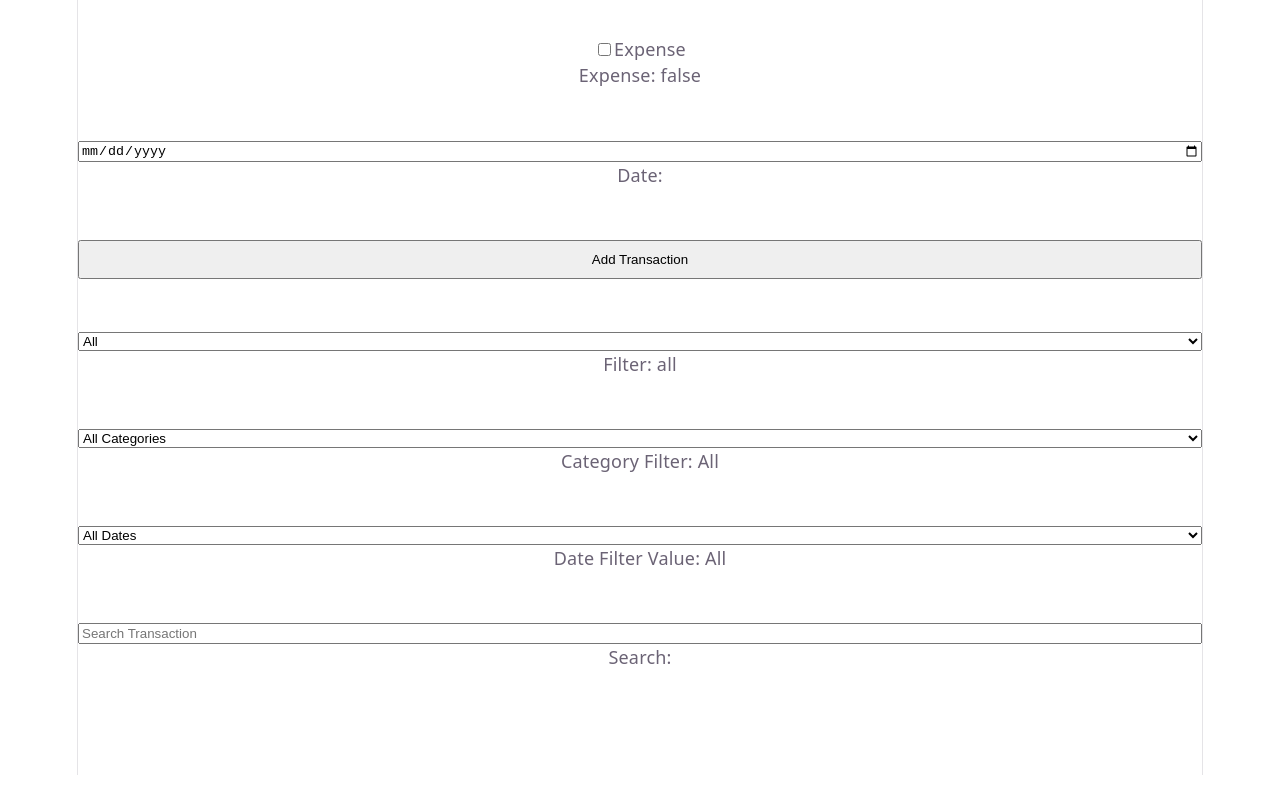
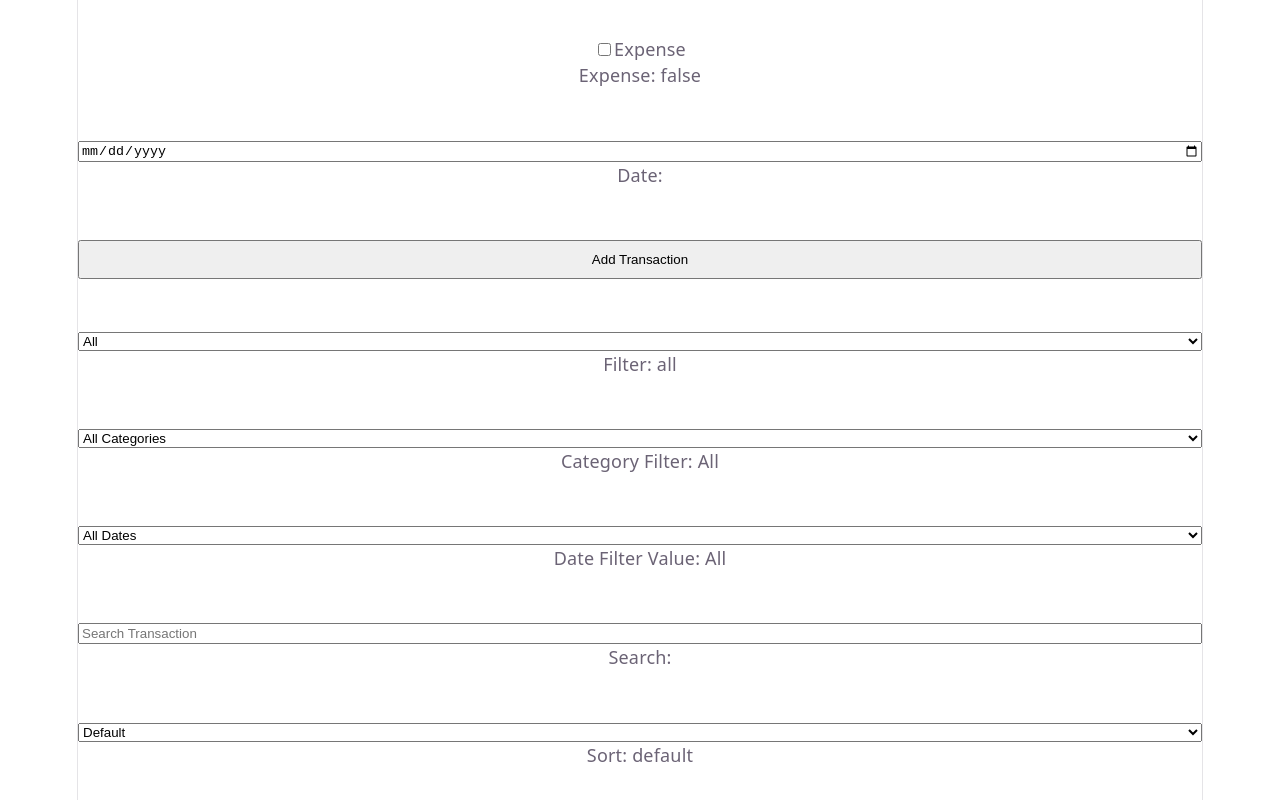
Before and after one commit to abhi12012/expense-tracker-react, a React (Vite) app in the folder expense-tracker-react/: page / in a window 1280 px wide. Shown: the part 605-1405 px from the top of the page. Before the commit the page ends 1380 px from the top, so only its background shows below. Built offline with nearby package versions, Linux system fonts and the light colour scheme.

Commit message:
Add transaction amount sorting

```diff
--- a/expense-tracker-react/src/App.jsx
+++ b/expense-tracker-react/src/App.jsx
@@ -23,6 +23,7 @@ function App() {
   const [categoryFilter, setCategoryFilter] = useState("All");
   const [date, setDate] = useState("");
   const [dateFilter, setDateFilter] = useState("All");
+  const [sortBy, setSortBy] = useState("default");
 
 
 
@@ -242,6 +243,19 @@ const searchedTransactions = dateFilteredTransactions.filter((item) =>
 
 
 
+const sortedTransactions = [...searchedTransactions];
+
+if (sortBy === "low") {
+  sortedTransactions.sort((a, b) => a.amount - b.amount);
+}
+
+if (sortBy === "high") {
+  sortedTransactions.sort((a, b) => b.amount - a.amount);
+}
+
+
+
+
 
   return (
     <>
@@ -417,7 +431,30 @@ const searchedTransactions = dateFilteredTransactions.filter((item) =>
 <br /><br />
 
 
-      {searchedTransactions.map((item) => (
+
+
+
+<select
+  value={sortBy}
+  onChange={(e) => setSortBy(e.target.value)}
+>
+  <option value="default">Default</option>
+  <option value="low">Low to High</option>
+  <option value="high">High to Low</option>
+</select>
+
+<p>Sort: {sortBy}</p>
+
+<br /><br />
+
+
+
+
+
+
+
+
+      {sortedTransactions.map((item) => (
         <div key={item.id}>
 
 
```
